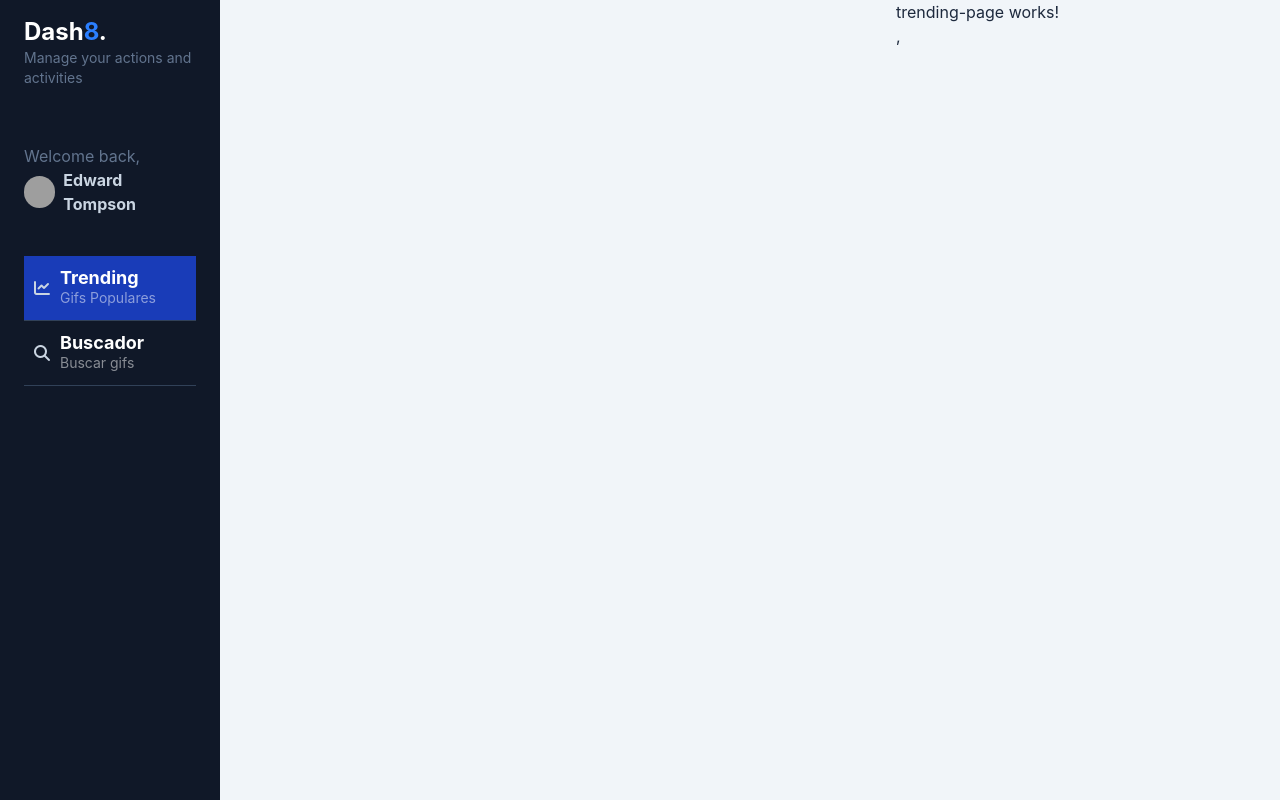
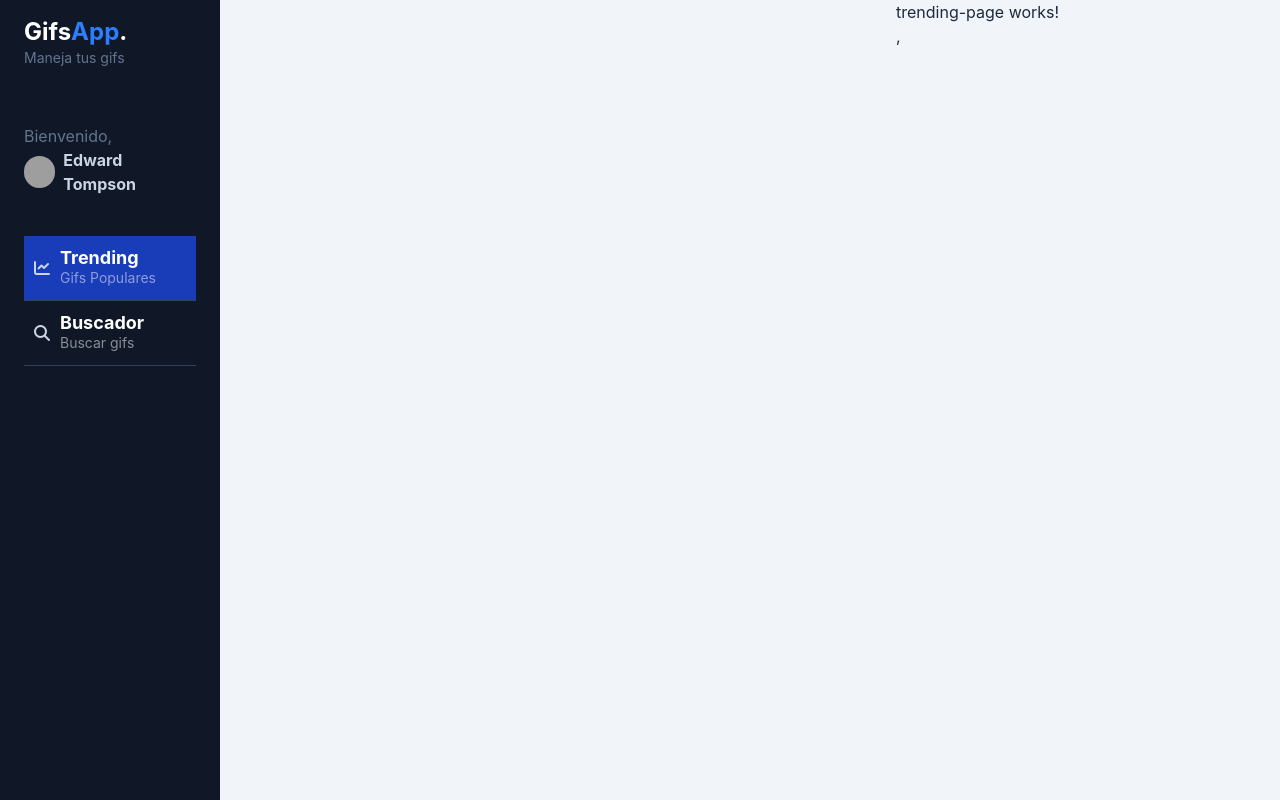
Before and after one commit to sebachacon/Proyecto, an Angular app: page /dashboard/trending in a window 1280 px wide. Built offline with nearby package versions, Linux system fonts and the light colour scheme; grey boxes are pictures that could not be loaded.

Commit message:
Configurar Angular Environments y Path Alias

```diff
--- a/angular.json
+++ b/angular.json
@@ -25,9 +25,7 @@
                 "input": "public"
               }
             ],
-            "styles": [
-              "src/styles.css"
-            ]
+            "styles": ["src/styles.css"]
           },
           "configurations": {
             "production": {
@@ -48,7 +46,13 @@
             "development": {
               "optimization": false,
               "extractLicenses": false,
-              "sourceMap": true
+              "sourceMap": true,
+              "fileReplacements": [
+                {
+                  "replace": "src/environments/environment.ts",
+                  "with": "src/environments/environment.development.ts"
+                }
+              ]
             }
           },
           "defaultConfiguration": "production"
--- a/src/app/gifs/components/side-menu/side-menu-header/side-menu-header.html
+++ b/src/app/gifs/components/side-menu/side-menu-header/side-menu-header.html
@@ -1,10 +1,10 @@
 
  <div id="logo" class="my-4 px-6">
-            <h1 class="text-lg md:text-2xl font-bold text-white">Dash<span class="text-blue-500">8</span>.</h1>
-            <p class="text-slate-500 text-sm">Manage your actions and activities</p>
+            <h1 class="text-lg md:text-2xl font-bold text-white">{{envs.companyName}}<span class="text-blue-500">{{envs.companyName2}}</span>.</h1>
+            <p class="text-slate-500 text-sm">{{envs.companySlogan}}</p>
            </div>
            <div id="profile" class="px-6 py-10">
-            <p class="text-slate-500">Welcome back,</p>
+            <p class="text-slate-500">Bienvenido,</p>
             <a href="#" class="inline-flex space-x-2 items-center">
                 <span>
                     <img class="rounded-full w-8 h-8" src="https://images.unsplash.com/photo-1542909168-82c3e7fdca5c?ixlib=rb-4.0.3&ixid=MnwxMjA3fDB8MHxwaG90by1wYWdlfHx8fGVufDB8fHx8&auto=format&fit=crop&w=128&q=80" alt="">
--- a/src/app/gifs/components/side-menu/side-menu-header/side-menu-header.ts
+++ b/src/app/gifs/components/side-menu/side-menu-header/side-menu-header.ts
@@ -1,8 +1,15 @@
 import { Component } from '@angular/core';
+import { environment } from '@environments/environment';
 
 @Component({
   selector: 'gifs-side-menu-header',
   imports: [],
   templateUrl: './side-menu-header.html',
 })
-export class SideMenuHeader {}
+export class SideMenuHeader {
+
+envs = environment;
+
+
+
+}
--- /dev/null
+++ b/src/environments/environment.development.ts
@@ -0,0 +1,13 @@
+export const environment = {
+
+  production: true,
+  companyName: 'Gifs',
+  companyName2: 'App',
+  companySlogan: 'Maneja tus gifs',
+
+
+  // ApiKeys
+
+  // URLS
+
+};
--- /dev/null
+++ b/src/environments/environment.ts
@@ -0,0 +1,13 @@
+export const environment = {
+
+  production: true,
+  companyName: 'Gifs',
+  companyName2: 'App',
+  companySlogan: 'Maneja tus gifs',
+
+
+  // ApiKeys
+
+  // URLS
+
+};
--- a/tsconfig.json
+++ b/tsconfig.json
@@ -3,6 +3,11 @@
 {
   "compileOnSave": false,
   "compilerOptions": {
+"baseUrl": ".",
+"paths": {
+  "@environments/*": ["src/environments/*"]
+},
+
     "noImplicitOverride": true,
     "noPropertyAccessFromIndexSignature": true,
     "noImplicitReturns": true,
```
